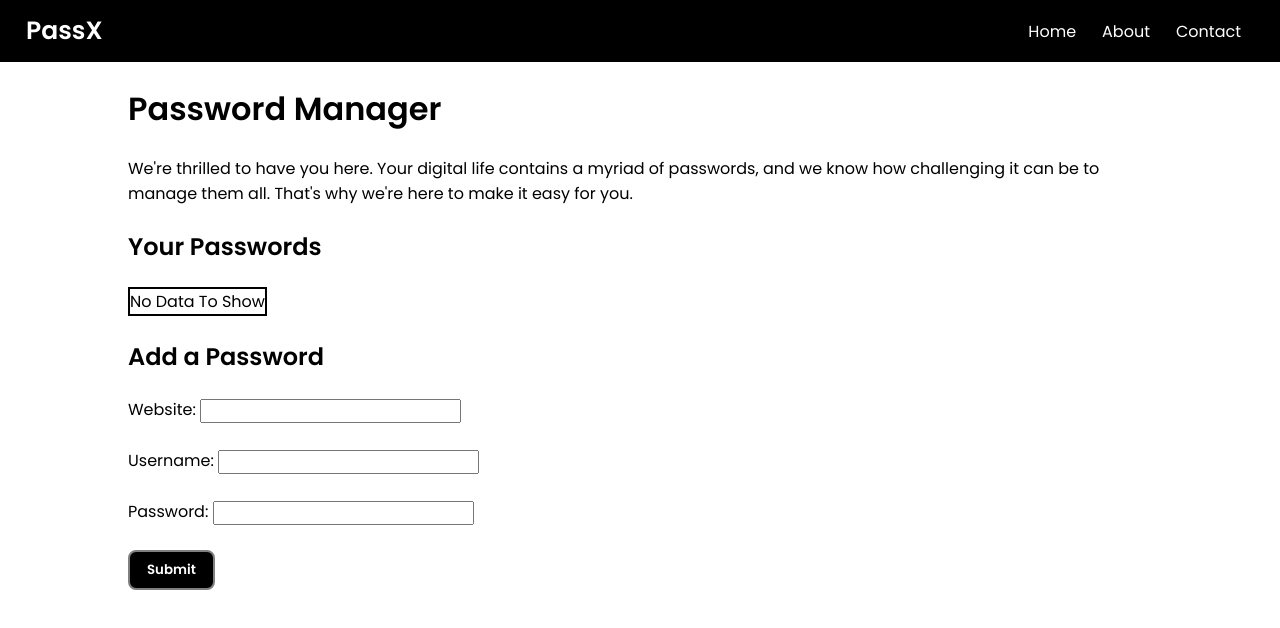
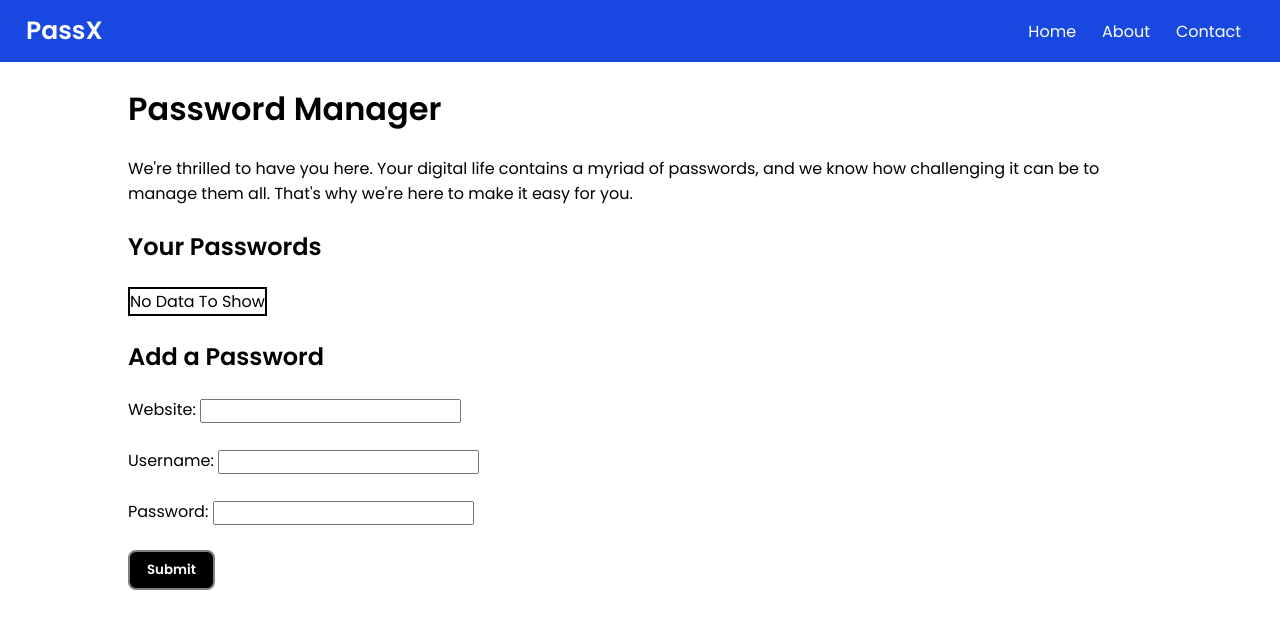
Before and after one commit to tayalvasu/Password-Manager, a plain HTML site: page index.html in a window 1280 px wide. Drawn offline with Linux system fonts and the light colour scheme.

Commit message:
change styling

```diff
--- a/style.css
+++ b/style.css
@@ -8,7 +8,7 @@
 }
 
 nav {
-    background-color: black;
+    background-color: rgb(25, 72, 225);
     color: white;
     padding: 12px 3px;
     display: flex;
```
